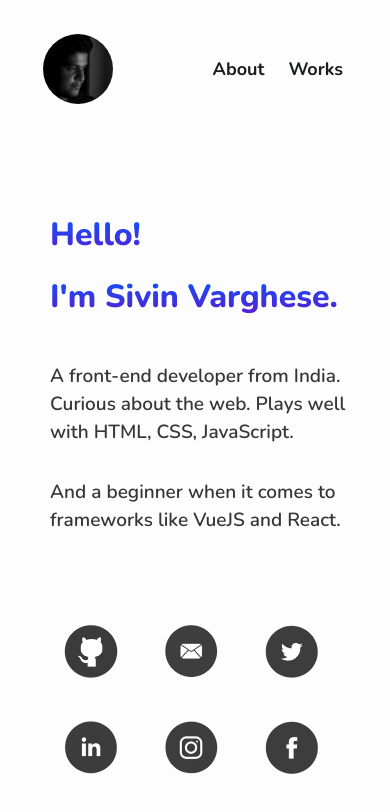
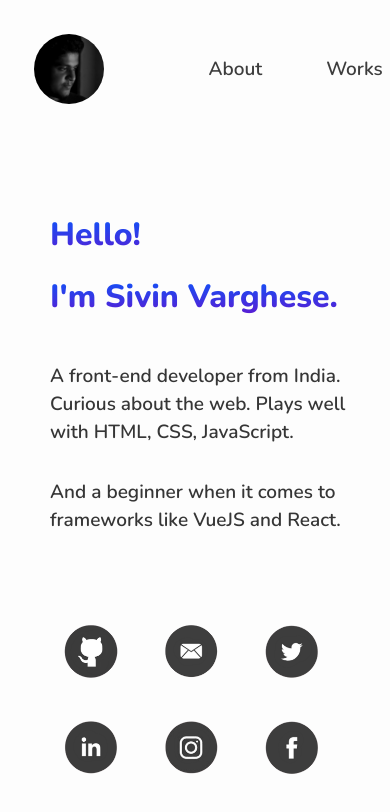
Before and after one commit to iamsivin/Website-old, a React (Create React App) app: page / in a window 390 px wide. Shown: the top 812 px of the page. Built offline with nearby package versions, Linux system fonts and the light colour scheme.

Commit message:
Fix homepage route issue

```diff
--- a/package.json
+++ b/package.json
@@ -1,5 +1,5 @@
 {
-  "homepage": "http://sivin-git.github.io/sivin-web",
+  "homepage": "http://sivin-git.github.io/",
   "name": "myweb-react",
   "version": "0.1.0",
   "private": true,
--- a/src/component/Header.js
+++ b/src/component/Header.js
@@ -14,8 +14,8 @@ export default class main extends Component {
           <div className="block right">
             <nav className="nav-link">
               <div className="nav-link" />
-              <Link className="active_link" to="/">About </Link>
-              <Link className="active_link" to="/Work">Works</Link>
+              <Link to="/">About </Link>
+              <Link to="/Work">Works</Link>
               <a href="https://github.com/sivin-git" className="nav_contact">
                 GitHub
               </a>
--- a/src/component/Myweb.css
+++ b/src/component/Myweb.css
@@ -35,11 +35,6 @@ header nav {
   position: relative;
 }
 
-header nav a.active_link,
-header nav a:hover {
-  color: #1b1c1e;
-}
-
 header .left h4,
 header nav a {
   height: 32px;
@@ -49,8 +44,8 @@ header nav a {
 header nav a {
   display: inline-block;
   text-decoration: none;
-  color: #a9a9a9;
-  margin-right: 24px;
+  color: #3d3d3d;
+  margin-right: 64px;
   font-weight: 600;
   font-size: 22px;
 }
@@ -421,7 +416,7 @@ a:focus {
 
   header nav a {
     text-decoration: none;
-    color: #a9a9a9;
+    color: #3d3d3d;
     font-weight: 700;
     font-size: 19px;
   }
@@ -469,9 +464,9 @@ a:focus {
   }
 
   .caption {
-    font-weight: 400;
+    font-weight: 501;
     font-size: 20px;
-    width: 300px;
+    width: 305px;
     margin-top: -10;
     line-height: 28px;
   }
@@ -619,7 +614,7 @@ a:focus {
 
   .nav-link {
     display: flex;
-    margin-left: 54px;
+    margin-left: 50px;
   }
 
   header .left img {
@@ -639,9 +634,9 @@ a:focus {
 
   header nav a {
     text-decoration: none;
-    color: #a9a9a9;
-    font-weight: 700;
-    font-size: 18px;
+    color: #3d3d3d;
+    font-weight: 600;
+    font-size: 19px;
   }
 
   .about {
@@ -798,7 +793,7 @@ a:focus {
 
   .nav-link {
     display: flex;
-    margin-left: 50px;
+    margin-left: 48px;
   }
 
   header .left img {
@@ -808,7 +803,7 @@ a:focus {
   }
 
   .pro-pic {
-    margin-left: 30px;
+    margin-left: 21px;
     margin-top: 5px;
   }
 
@@ -818,9 +813,9 @@ a:focus {
 
   header nav a {
     text-decoration: none;
-    color: #a9a9a9;
-    font-weight: 700;
-    font-size: 18px;
+    color: #3d3d3d;
+    font-weight: 600;
+    font-size: 19px;
   }
 
   .about {
```
